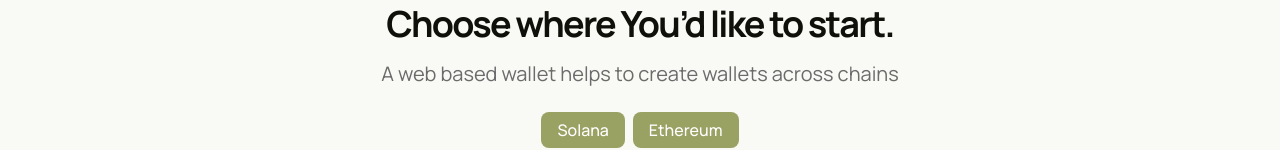
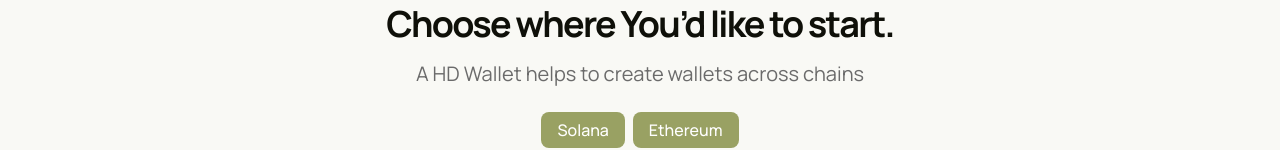
Before and after one commit to sanjanaynvsdl/web-based-wallet, a Next.js app: page / in a window 1280 px wide. Shown: the part 328-478 px from the top of the page. Built offline with nearby package versions, Linux system fonts and the light colour scheme.

Commit message:
rename hero text

```diff
--- a/src/components/hero.tsx
+++ b/src/components/hero.tsx
@@ -18,7 +18,7 @@
         </p>
         <p className="sm:max-w-3xl max-w-2xl text-foreground font-bold sm:text-4xl text-2xl tracking-tighter text-center">Choose where You&rsquo;d like to start.{" "}</p>
         <p className="text-muted-foreground text-lg md:text-xl mt-4 text-center">
-          A web based wallet helps to create wallets across chains
+          A HD Wallet helps to create wallets across chains
         </p>
       </div>
 
```
